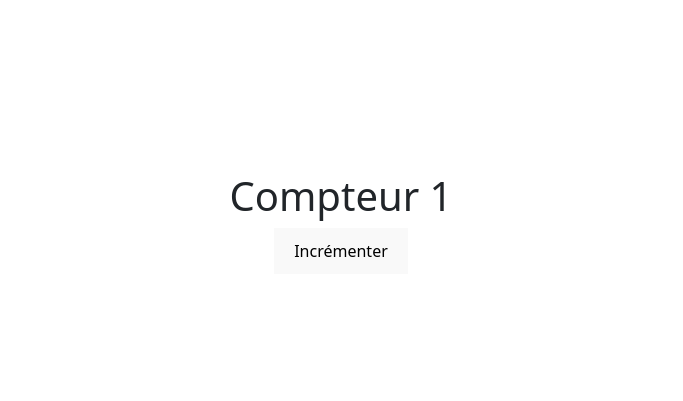
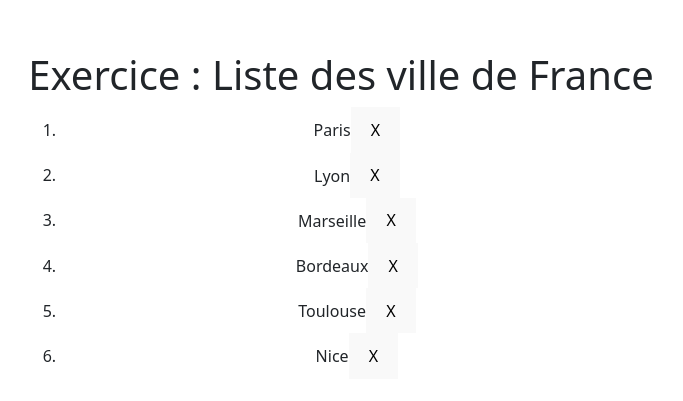
Before and after one commit to dididnk/formation-react, a React (Vite) app in the folder myapp/: page / in a window 1280 px wide. Shown: the part 177-578 px from the top of the page, without its empty margins (299-982 px from the left). Built offline with nearby package versions, Linux system fonts and the light colour scheme.

Commit message:
feat: useState avec tableau

```diff
--- a/myapp/src/App.jsx
+++ b/myapp/src/App.jsx
@@ -4,20 +4,39 @@ import './App.css';
 
 function App() {
   // state (état, données)
-  const [compteur, setcompteur] = useState(1);
+  const [streets, setStreets] = useState([
+    {id: 1, title: "Paris"},
+    {id: 2, title: "Lyon"},
+    {id: 3, title: "Marseille"},
+    {id: 4, title: "Bordeaux"},
+    {id: 5, title: "Toulouse"},
+    {id: 6, title: "Nice"},
+  ]);
 
   // comportements
-  const handlerClick = () =>{
-    setcompteur(compteur + 1);
+  const hendleDeleteStreet = (id) =>{
+    //1. copie du state
+    const newStreets = [...streets];
+
+    //2. manipuler le state
+    const streetsUpdated = newStreets.filter(street => street.id !== id);
+
+    //3. modifier le state
+    setStreets(streetsUpdated);
   }
+
 
   // affichage (UI, rendu)
   return (
     <>
-      <h1>Compteur {compteur}</h1>
-      <button onClick={handlerClick}>Incrémenter</button>
+      <h1>Exercice : Liste des ville de France</h1>
+      <ol>
+        {streets.map((street)=>{
+          return <li key={street.id}>{street.title}<button onClick={()=>hendleDeleteStreet(street.id)}>X</button> </li>
+        })}
+      </ol>
     </>
   )
 }
 
-export default App
+export default App;
```
